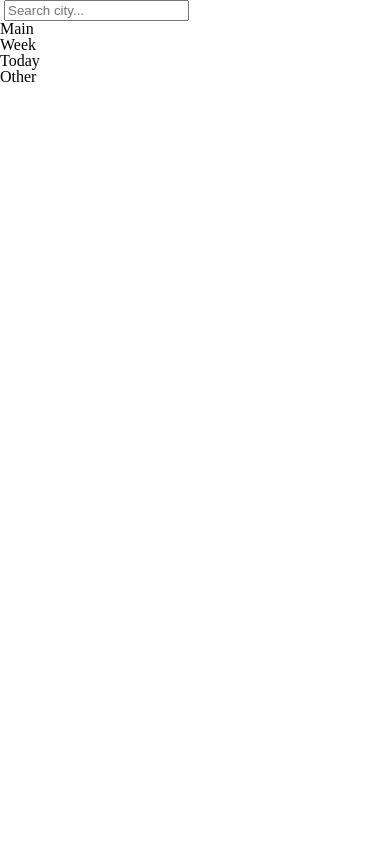
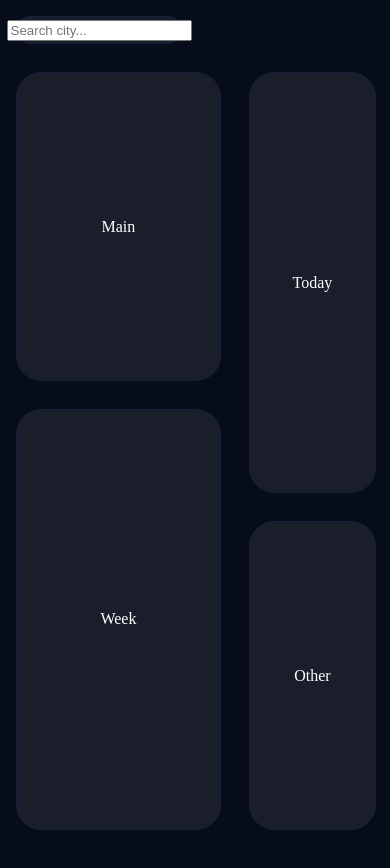
Before and after one commit to Alimedhat000/Weather-app, a website built with webpack: page src/template.html in a window 390 px wide. Before the commit the page ends 844 px from the top, so only its background shows below. Built offline with nearby package versions, Linux system fonts and the light colour scheme.

Commit message:
Add CSS variables and update styles for responsive layout

```diff
--- a/src/styles/style.css
+++ b/src/styles/style.css
@@ -1,10 +1,74 @@
 @import "./reset.css";
+@import "./variables.css";
 
-@media screen and (max-width: 1200px) {
+body {
+  background-color: var(--primary-color);
+  color: var(--white);
+  min-height: 100vh;
+  margin: 0;
+  padding: 1rem;
 }
 
-@media screen and (max-width: 768px) {
+.container {
+  display: grid;
+  min-height: calc(100vh - 2rem);
+  padding: 0;
+  grid-template-columns: repeat(10, 1fr);
+  grid-template-rows: repeat(15, 1fr);
+  gap: 30px;
 }
 
+.container div {
+  background-color: var(--secondary-color);
+  color: var(--white);
+  border: 1px solid var(--dark-color);
+  border-radius: 25px;
+  display: flex;
+  align-items: center;
+  justify-content: center;
+  height: 100%;
+  width: 100%;
+  min-height: 0;
+}
+
+.search {
+  max-height: 50px;
+  grid-area: 1 / 1 / 2 / 6;
+}
+
+.main-weather {
+  grid-area: 2 / 1 / 8 / 7;
+}
+
+.week-weather {
+  grid-area: 8 / 1 / 16 / 7;
+}
+
+.today-highlights {
+  grid-area: 2 / 7 / 10 / 11;
+}
+
+.other-cities {
+  grid-area: 10 / 7 / 16 / 11;
+}
+
+/* Responsive Design */
+@media screen and (max-width: 1200px) {
+  /* .container {
+    grid-template-columns: 1fr;
+    grid-template-rows: auto;
+  }
+
+  .search,
+  .main-weather,
+  .today-highlights,
+  .week-weather,
+  .other-cities {
+    grid-area: auto;  } */
+}
+@media screen and (max-width: 768px) {
+  /* .container div {    height: 150px;    border-radius: 15px;  } */
+}
 @media screen and (max-width: 375px) {
+  /* .container div {    height: 100px;    border-radius: 10px;  } */
 }
--- /dev/null
+++ b/src/styles/variables.css
@@ -0,0 +1,35 @@
+:root {
+  /* Colors */
+  --primary-color: #060c1a;
+  --secondary-color: #191e2a;
+  --dark-color: #14203a;
+  --light-color: #bbdefb;
+  --white: #ffffff;
+  --black: #000000;
+  --gray: #676b73
+
+  /* Spacing */
+  --spacing-xs: 0.25rem;
+  --spacing-sm: 0.5rem;
+  --spacing-md: 1rem;
+  --spacing-lg: 1.5rem;
+  --spacing-xl: 2rem;
+
+  /* Font sizes */
+  --text-xs: 0.75rem;
+  --text-sm: 0.875rem;
+  --text-base: 1rem;
+  --text-lg: 1.125rem;
+  --text-xl: 1.25rem;
+  --text-2xl: 1.5rem;
+
+  /* Border radius */
+  --border-radius-sm: 0.25rem;
+  --border-radius-md: 0.5rem;
+  --border-radius-lg: 1rem;
+
+  /* Box shadows */
+  --shadow-sm: 0 1px 2px rgba(0, 0, 0, 0.05);
+  --shadow-md: 0 4px 6px rgba(0, 0, 0, 0.1);
+  --shadow-lg: 0 10px 15px rgba(0, 0, 0, 0.1);
+}
```
